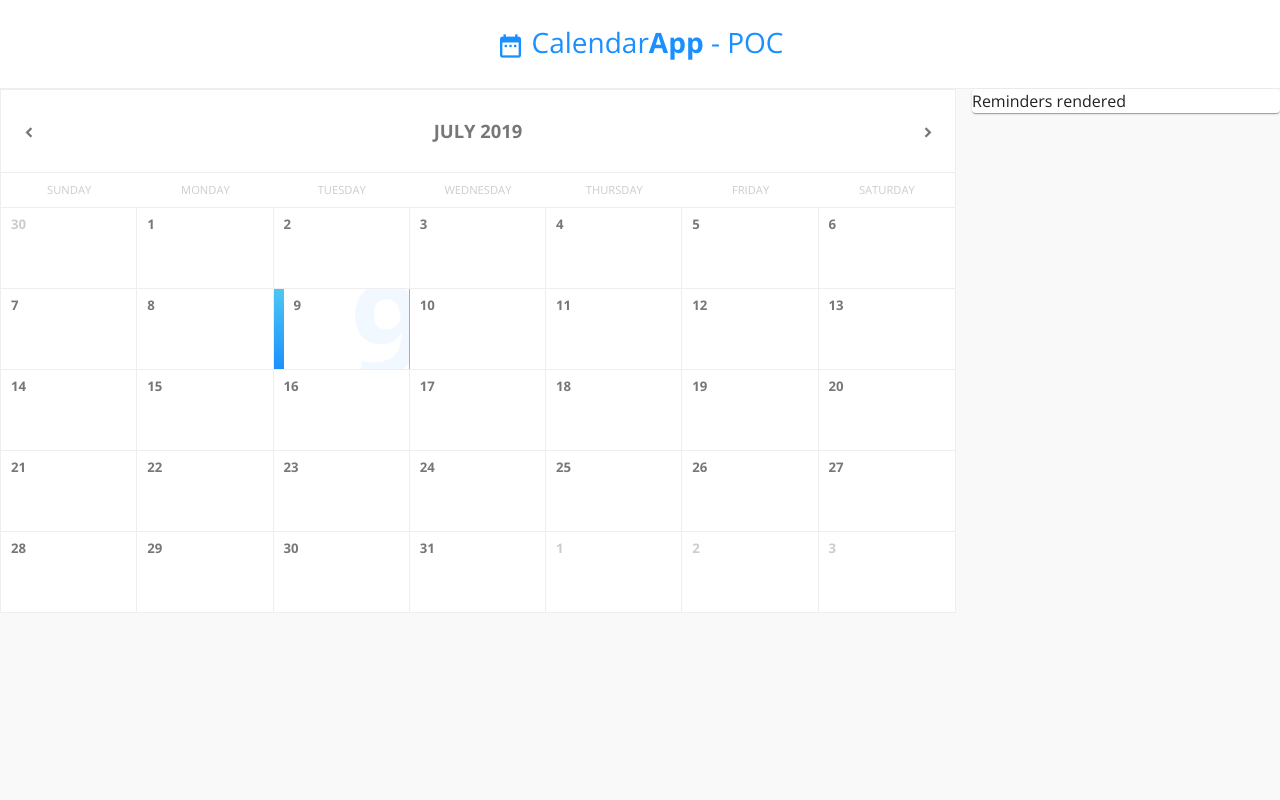
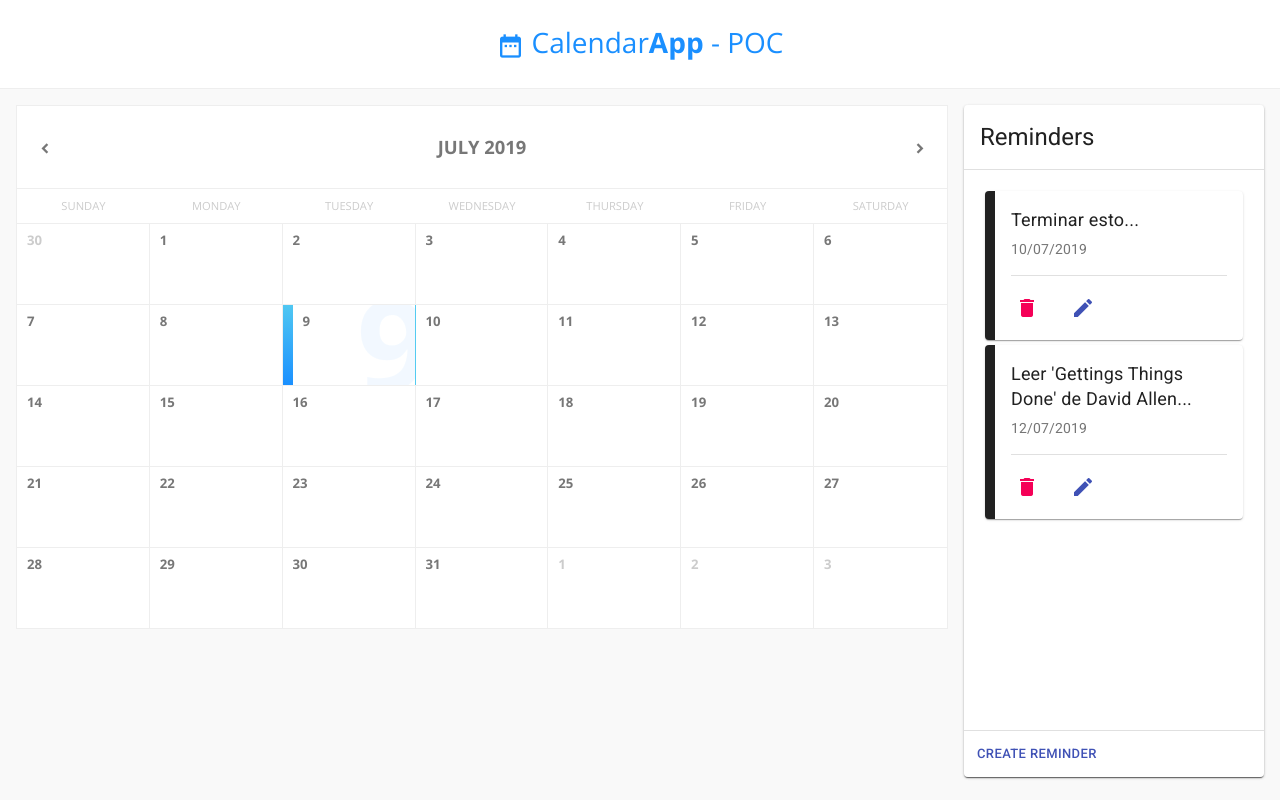
Before and after one commit to germmand/calendar-app, a React (Create React App) app: page / in a window 1280 px wide. Built offline with nearby package versions, Linux system fonts and the light colour scheme.

Commit message:
WIP: Reminders Panel.

```diff
--- a/package.json
+++ b/package.json
@@ -5,6 +5,7 @@
   "dependencies": {
     "@material-ui/core": "^4.2.0",
     "@material-ui/icons": "^4.2.1",
+    "@material-ui/styles": "^4.2.0",
     "date-fns": "^1.30.1",
     "lodash": "^4.17.14",
     "prop-types": "^15.7.2",
--- a/src/App.css
+++ b/src/App.css
@@ -70,6 +70,11 @@ header #logo .icon {
   margin-top: 5em;
   max-width: 50em;
 }*/
+
+main {
+  margin-top: 1em;
+  padding: 0 1em 0 1em;
+}
 
 /* GRID */
 
--- /dev/null
+++ b/src/components/Reminder/index.js
@@ -0,0 +1,43 @@
+import React from 'react';
+import PropTypes from 'prop-types';
+
+import Card from '@material-ui/core/Card';
+import Icon from '@material-ui/core/Icon';
+import Divider from '@material-ui/core/Divider';
+import CardContent from '@material-ui/core/CardContent';
+import CardActions from '@material-ui/core/CardActions';
+import Typography from '@material-ui/core/Typography';
+import IconButton from '@material-ui/core/IconButton';
+
+import { withStyles } from '@material-ui/styles';
+import styles from './styles';
+
+const Reminder = ({ text, date, classes }) => (
+    <Card className={classes.card}>
+        <CardContent>
+            <Typography gutterBottom variant="body2" component="p" className={classes.text}>
+                {text}
+            </Typography>
+            <Typography variant="body2" component="p" color="textSecondary">
+                {date}
+            </Typography>
+        </CardContent>
+        <Divider variant="middle"/>
+        <CardActions>
+            <IconButton color="secondary" aria-label="Delete Reminder">
+                <Icon>delete</Icon>
+            </IconButton>
+            <IconButton color="primary" aria-label="Edit Reminder">
+                <Icon>edit</Icon>
+            </IconButton>
+        </CardActions>
+    </Card>
+);
+
+Reminder.propTypes = {
+  classes: PropTypes.objectOf(PropTypes.string).isRequired,
+  text: PropTypes.string.isRequired,
+  date: PropTypes.string.isRequired,
+};
+
+export default withStyles(styles)(Reminder);
--- /dev/null
+++ b/src/components/Reminder/styles.js
@@ -0,0 +1,9 @@
+export default {
+  card: {
+    margin: '5px',
+    borderLeft: '10px solid',
+  },
+  text: {
+    fontSize: 18,
+  },
+};
--- a/src/components/Reminders/index.js
+++ b/src/components/Reminders/index.js
@@ -1,7 +1,16 @@
 import React from 'react';
 import PropTypes from 'prop-types';
 
-import { withStyles } from '@material-ui/core/styles';
+import Button from '@material-ui/core/Button';
+import Card from '@material-ui/core/Card';
+import CardHeader from '@material-ui/core/CardHeader';
+import CardContent from '@material-ui/core/CardContent';
+import CardActions from '@material-ui/core/CardActions';
+import Divider from '@material-ui/core/Divider';
+
+import { withStyles } from '@material-ui/styles';
+import Reminder from '../Reminder';
+
 import styles from './styles';
 
 class Reminders extends React.Component {
@@ -12,8 +21,24 @@ class Reminders extends React.Component {
 
   render() {
     const { classes } = this.props;
+
     return (
-      <div>Reminders rendered</div>
+      <Card>
+        <CardHeader title="Reminders" />
+        <Divider />
+
+        <CardContent className={classes.cardContent}>
+            <Reminder text="Terminar esto..." date="10/07/2019"/>
+            <Reminder text="Leer 'Gettings Things Done' de David Allen..." date="12/07/2019"/>
+        </CardContent>
+
+        <Divider />
+        <CardActions>
+          <Button size="small" color="primary">
+            Create Reminder
+          </Button>
+        </CardActions>
+      </Card>
     );
   }
 }
--- a/src/components/Reminders/styles.js
+++ b/src/components/Reminders/styles.js
@@ -1,2 +1,5 @@
 export default {
+  cardContent: {
+    height: '70vh',
+  },
 };
```
Also changed, not shown: src/components/Calendar/index.js (+2 -12 lines), src/views/Home/index.js (+2 -10 lines).
